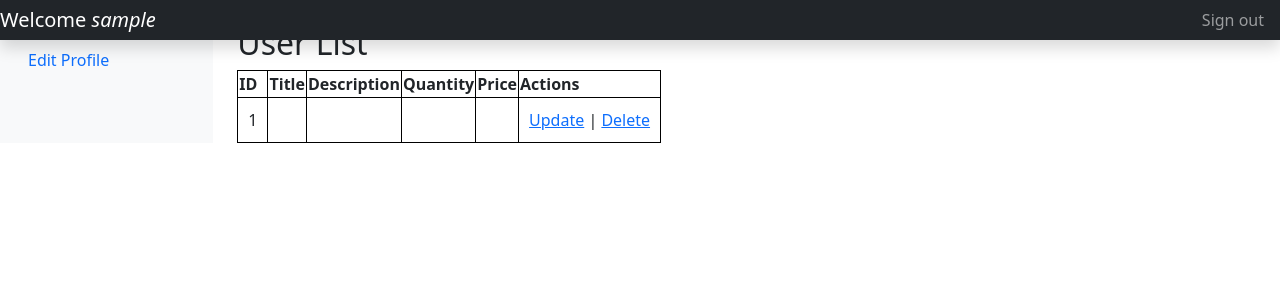
After one commit to Diarseferi/Php-ds, a PHP site: page /productDashboard.php in a window 1280 px wide. The commit adds this page. Shown: the top 300 px of the page. Run offline with PHP 8.4, Linux system fonts and the light colour scheme; the visitor is signed in with stand-in values (Sample User, id 1); tables that the repository leaves empty or names only in its code hold one stand-in row (values such as "Sample post"); data that the repository does not hold is empty.

Commit message:
lesson15

```diff
--- a/lesson13/config.php
+++ b/lesson13/config.php
@@ -3,7 +3,7 @@
 $user="root";
 $pass="";
 $server="localhost";
-$dbname="db";
+$dbname="diar";
 
 try {
 
--- /dev/null
+++ b/lesson13/productDashboard.php
@@ -0,0 +1,94 @@
+<?php
+session_start();
+include_once "config.php";
+
+// Kontrolli i sesionit
+if (empty($_SESSION['username'])) {
+    header('Location: login.php');
+    exit();
+}
+
+// Marrja e të dhënave nga databaza
+$sql = "SELECT * FROM users";
+$stmt = $conn->prepare($sql);
+$stmt->execute();
+$users = $stmt->fetchAll();
+?>
+
+<?php include("header.php"); ?>
+
+<style>
+    table, th, td {
+        border: 1px solid black;
+        border-collapse: collapse;
+    }
+    td {
+        padding: 10px;
+    }
+</style>
+
+<!-- Navbar -->
+<nav class="navbar navbar-dark fixed-top bg-dark flex-md-nowrap p-0 shadow">
+    <a class="navbar-brand col-sm-3 col-md-2 mr-0" href="#">Welcome <i><?php echo $_SESSION['username']; ?></i></a>
+    <ul class="navbar-nav px-3">
+        <li class="nav-item text-nowrap">
+            <a class="nav-link" href="logout.php">Sign out</a>
+        </li>
+    </ul>
+</nav>
+
+<div class="container-fluid">
+    <div class="row">
+        <!-- Sidebar -->
+        <nav class="col-md-2 d-none d-md-block bg-light sidebar">
+            <div class="sidebar-sticky">
+                <ul class="nav flex-column">
+                    <li class="nav-item">
+                        <a class="nav-link active" href="dashboard.php">
+                            Dashboard
+                        </a>
+                    </li>
+                    <li class="nav-item">
+                        <a class="nav-link" href="profile.php?id=<?= $_SESSION['user_id']; ?>">
+                            Edit Profile
+                        </a>
+                    </li>
+                </ul>
+            </div>
+        </nav>
+
+        <!-- Main Content -->
+        <main role="main" class="col-md-9 ml-sm-auto col-lg-10 px-4">
+            <h2 class="mt-4">User List</h2>
+            <table>
+                <thead>
+                    <tr>
+                        <th>ID</th>
+                        <th>Title</th>
+                        <th>Description</th>
+                        <th>Quantity</th>
+                        <th>Price</th>
+                        <th>Actions</th>
+                    </tr>
+                </thead>
+                <tbody>
+                    <?php foreach ($users as $user): ?>
+                        <tr>
+                            <td><?= $user['id']; ?></td>
+                            <td><?= $user['Title']; ?></td>
+                            <td><?= $user['Description']; ?></td>
+                            <td><?= $user['Quantity']; ?></td>
+                            <td><?= $user['Price']; ?></td>
+                            <td>
+                                <a href="profile.php?id=<?= $user['id']; ?>">Update</a> |
+                                <a href="delete.php?id=<?= $user['id']; ?>" onclick="return confirm('Are you sure?');">Delete</a>
+                            </td>
+                        </tr>
+                    <?php endforeach; ?>
+                </tbody>
+            </table>
+        </main>
+    </div>
+</div>
+
+<?php include("footer.php"); ?>
```
Also changed, not shown: lesson13/addProduct.php (added, +28 -0 lines), lesson13/loginlogic.php (+28 -28 lines), lesson13/products.php (added, +48 -0 lines).
